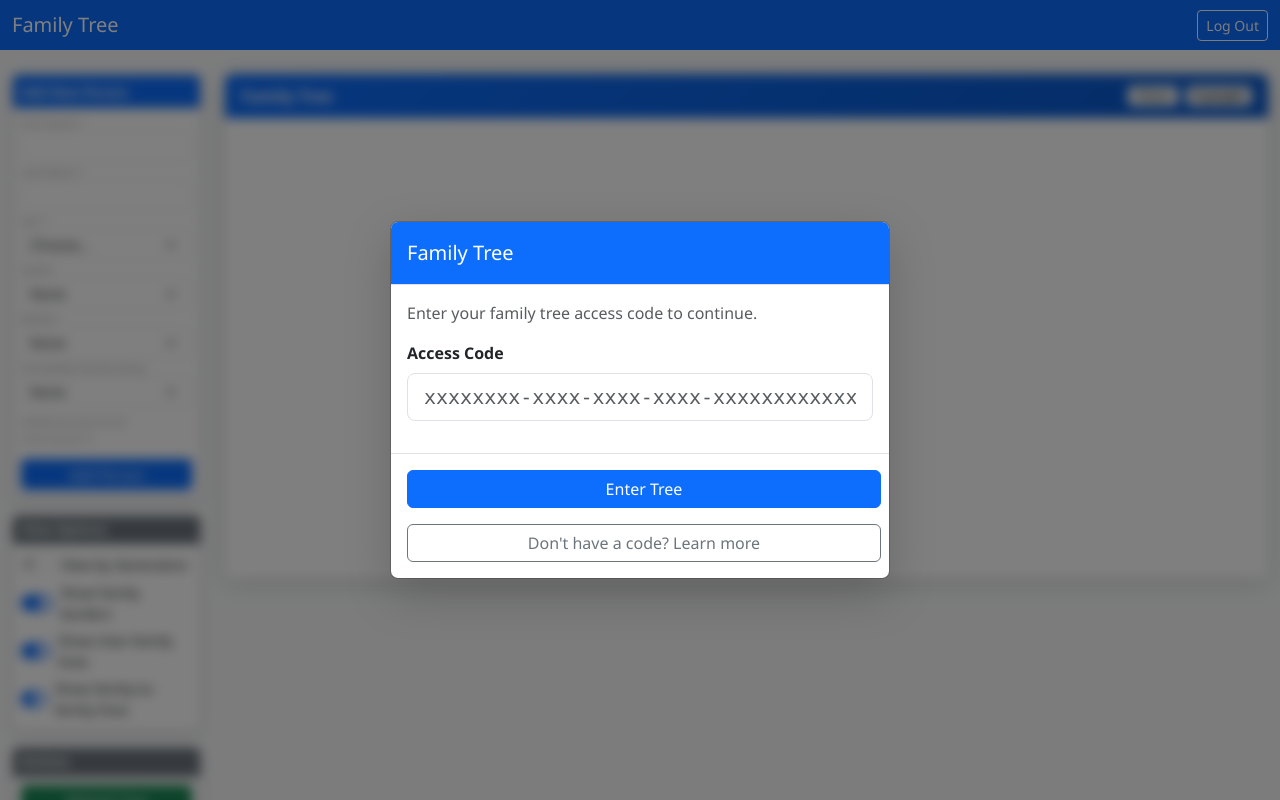
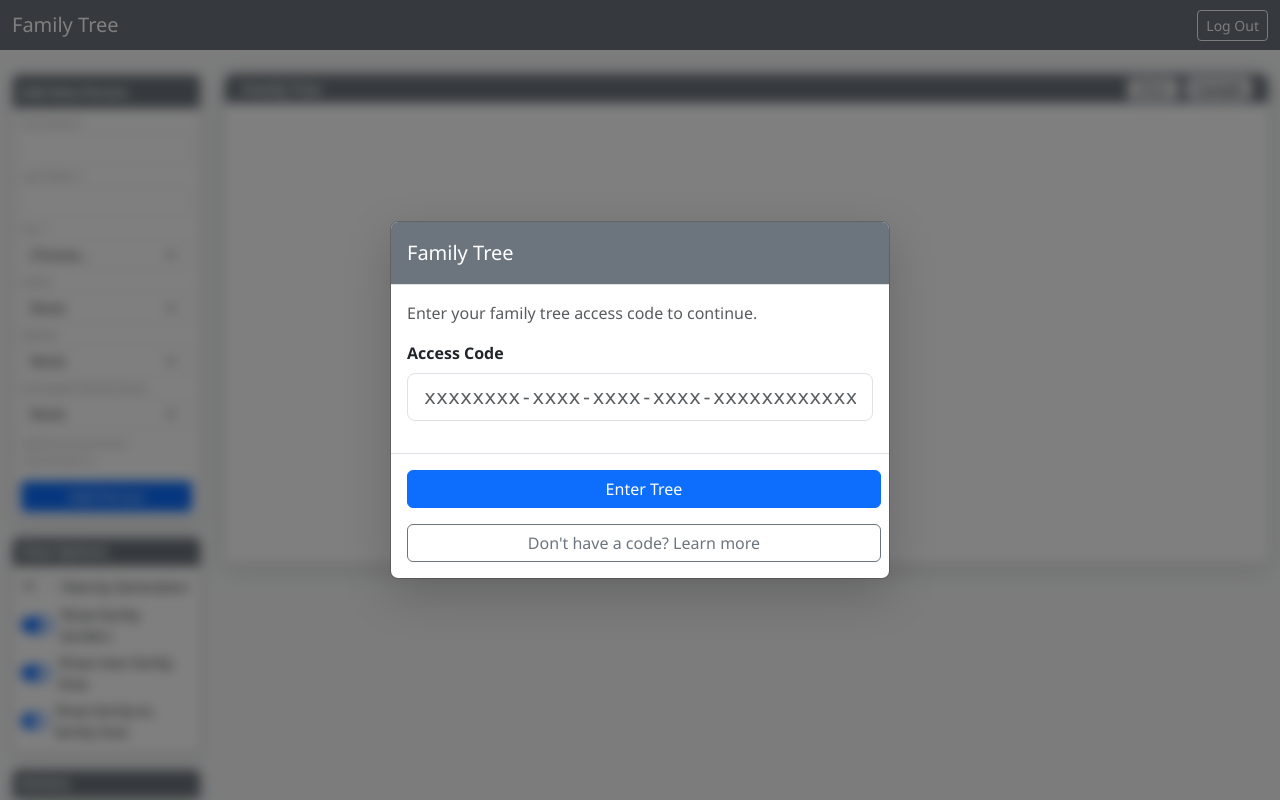
Before and after one commit to aguileraGit/familyTree, a Flask app: page / in a window 1280 px wide. Run offline with Flask 3, Linux system fonts and the light colour scheme; some libraries are stand-ins or nearby versions.

Commit message:
Adjusted card colors

```diff
--- a/templates/index.html
+++ b/templates/index.html
@@ -18,7 +18,6 @@
         .node-year { font-size: 9px; fill: #666; pointer-events: none; text-anchor: middle; }
         .edge-father { stroke: #a8c8f0; stroke-width: 1.5; fill: none; opacity: 0.6; }
         .edge-mother { stroke: #f5b8d4; stroke-width: 1.5; fill: none; opacity: 0.6; }
-        #tree-info-bar { background: linear-gradient(135deg, #0d6efd, #0a58ca); color: white; padding: 10px 16px; border-radius: 8px 8px 0 0; }
         .badge-male { background-color: #4a90e2; }
         .badge-female { background-color: #e94b8f; }
         .badge-group { background-color: #6c757d; margin-right: 2px; }
@@ -26,10 +25,8 @@
         #person-details.show { display: block; }
         .col-md-10 { filter: drop-shadow(0 4px 12px rgba(0,0,0,0.15)); }
         .card.mb-3 { box-shadow: 0 4px 12px rgba(0,0,0,0.1); }
-
-        /* Compact form */
-        .ff { margin-bottom: 3px; }
-        .ff label { display: block; font-size: 0.67rem; color: #999; margin-bottom: 0; line-height: 1.4; }
+        .ff { margin-bottom: 5px; }
+        .ff label { display: block; font-size: 0.67rem; color: #999; margin-bottom: 2px; line-height: 1.4; }
         .extra-toggle { font-size: 0.72rem; color: #aaa; cursor: pointer; text-decoration: none; display: block; margin: 6px 0 3px; }
         .extra-toggle:hover { color: #666; }
     </style>
@@ -40,7 +37,7 @@
 <div class="modal fade" id="access-modal" data-bs-backdrop="static" data-bs-keyboard="false" tabindex="-1">
     <div class="modal-dialog modal-dialog-centered">
         <div class="modal-content shadow-lg">
-            <div class="modal-header bg-primary text-white">
+            <div class="modal-header bg-secondary text-white">
                 <h5 class="modal-title">Family Tree</h5>
             </div>
             <div class="modal-body">
@@ -63,7 +60,7 @@
 <div class="modal fade" id="new-family-modal" tabindex="-1">
     <div class="modal-dialog modal-dialog-centered">
         <div class="modal-content">
-            <div class="modal-header bg-primary text-white">
+            <div class="modal-header bg-secondary text-white">
                 <h5 class="modal-title">Add New Family Group</h5>
                 <button type="button" class="btn-close btn-close-white" data-bs-dismiss="modal" onclick="onNewFamilyModalCancel()"></button>
             </div>
@@ -84,7 +81,7 @@
 <div class="modal fade" id="groups-modal" tabindex="-1">
     <div class="modal-dialog">
         <div class="modal-content">
-            <div class="modal-header bg-primary text-white">
+            <div class="modal-header bg-secondary text-white">
                 <h5 class="modal-title">Manage Family Groups</h5>
                 <button type="button" class="btn-close btn-close-white" data-bs-dismiss="modal"></button>
             </div>
@@ -100,7 +97,7 @@
 </div>
 
 <!-- Navbar -->
-<nav class="navbar navbar-dark bg-primary">
+<nav class="navbar navbar-dark bg-secondary">
     <div class="container-fluid">
         <span class="navbar-brand mb-0 h1">Family Tree</span>
         <div class="d-flex align-items-center gap-2">
@@ -119,22 +116,14 @@
 
             <!-- Add / Edit Person -->
             <div class="card mb-3">
-                <div class="card-header bg-primary text-white py-1 px-2">
+                <div class="card-header bg-secondary text-white py-1 px-2">
                     <span id="form-title" style="font-size:0.82rem;font-weight:600;">Add New Person</span>
                 </div>
                 <div class="card-body p-2">
                     <form id="person-form">
                         <input type="hidden" id="edit-person-id">
-
-                        <!-- Always visible -->
-                        <div class="ff">
-                            <label>First Name *</label>
-                            <input type="text" class="form-control form-control-sm" id="first_name" required>
-                        </div>
-                        <div class="ff">
-                            <label>Last Name *</label>
-                            <input type="text" class="form-control form-control-sm" id="last_name" required>
-                        </div>
+                        <div class="ff"><label>First Name *</label><input type="text" class="form-control form-control-sm" id="first_name" required></div>
+                        <div class="ff"><label>Last Name *</label><input type="text" class="form-control form-control-sm" id="last_name" required></div>
                         <div class="ff">
                             <label>Sex *</label>
                             <select class="form-select form-select-sm" id="sex" required>
@@ -143,14 +132,8 @@
                                 <option value="female">Female</option>
                             </select>
                         </div>
-                        <div class="ff">
-                            <label>Father</label>
-                            <select class="form-select form-select-sm" id="father_id"><option value="">None</option></select>
-                        </div>
-                        <div class="ff">
-                            <label>Mother</label>
-                            <select class="form-select form-select-sm" id="mother_id"><option value="">None</option></select>
-                        </div>
+                        <div class="ff"><label>Father</label><select class="form-select form-select-sm" id="father_id"><option value="">None</option></select></div>
+                        <div class="ff"><label>Mother</label><select class="form-select form-select-sm" id="mother_id"><option value="">None</option></select></div>
                         <div class="ff">
                             <label>Immediate Family Group</label>
                             <select class="form-select form-select-sm" id="family_group_primary" onchange="onPrimaryGroupChange()">
@@ -158,41 +141,19 @@
                                 <option value="__new__">+ Add New Family Group</option>
                             </select>
                         </div>
-
-                        <!-- Collapse toggle -->
-                        <a class="extra-toggle" data-bs-toggle="collapse" data-bs-target="#extra-fields">
-                            Additional personal information ▾
-                        </a>
-
-                        <!-- Collapsible fields -->
+                        <a class="extra-toggle" data-bs-toggle="collapse" data-bs-target="#extra-fields">Additional personal information ▾</a>
                         <div class="collapse" id="extra-fields">
-                            <div class="ff">
-                                <label>Middle Name</label>
-                                <input type="text" class="form-control form-control-sm" id="middle_name">
-                            </div>
-                            <div class="ff">
-                                <label>Nickname</label>
-                                <input type="text" class="form-control form-control-sm" id="nick_name">
-                            </div>
+                            <div class="ff"><label>Middle Name</label><input type="text" class="form-control form-control-sm" id="middle_name"></div>
+                            <div class="ff"><label>Nickname</label><input type="text" class="form-control form-control-sm" id="nick_name"></div>
                             <div class="ff">
                                 <label>Also Member Of</label>
                                 <select class="form-select form-select-sm" id="family_groups_secondary" multiple style="height:58px;"></select>
                                 <div style="font-size:0.65rem;color:#bbb;">Hold Ctrl/Cmd to select multiple. Ctrl-Click to deselect.</div>
                             </div>
-                            <div class="ff">
-                                <label>Birthday</label>
-                                <input type="date" class="form-control form-control-sm" id="birthday">
-                            </div>
-                            <div class="ff">
-                                <label>Place of Birth</label>
-                                <input type="text" class="form-control form-control-sm" id="place_of_birth">
-                            </div>
-                            <div class="ff">
-                                <label>Current Location</label>
-                                <input type="text" class="form-control form-control-sm" id="current_location">
-                            </div>
+                            <div class="ff"><label>Birthday</label><input type="date" class="form-control form-control-sm" id="birthday"></div>
+                            <div class="ff"><label>Place of Birth</label><input type="text" class="form-control form-control-sm" id="place_of_birth"></div>
+                            <div class="ff"><label>Current Location</label><input type="text" class="form-control form-control-sm" id="current_location"></div>
                         </div>
-
                         <button type="submit" class="btn btn-primary btn-sm w-100 mt-2" id="submit-btn">Add Person</button>
                         <button type="button" class="btn btn-secondary btn-sm w-100 mt-1" id="cancel-btn" style="display:none;" onclick="cancelEdit()">Cancel</button>
                     </form>
@@ -237,8 +198,8 @@
 
         <!-- Main Panel -->
         <div class="col-md-10">
-            <div id="tree-info-bar" class="d-flex justify-content-between align-items-center">
-                <div><div class="fw-semibold" id="bar-tree-name">Family Tree</div></div>
+            <div class="d-flex justify-content-between align-items-center bg-secondary text-white py-1 px-3" style="border-radius:8px 8px 0 0;">
+                <div class="fw-semibold small" id="bar-tree-name">Family Tree</div>
                 <div class="d-flex align-items-center gap-2">
                     <button class="btn btn-light btn-sm py-0 px-2" style="font-size:0.75rem;line-height:1.5;" onclick="shareAccessCode()">Share</button>
                     <span class="badge bg-light text-dark" id="tree-stats">0 people</span>
@@ -246,7 +207,7 @@
             </div>
             <div id="tree-container"><svg id="tree-svg"></svg></div>
             <div class="card mt-3" id="person-details">
-                <div class="card-header bg-info text-white py-1 px-2" style="font-size:0.82rem;font-weight:600;">Person Details</div>
+                <div class="card-header bg-secondary text-white py-1 px-2" style="font-size:0.82rem;font-weight:600;">Person Details</div>
                 <div class="card-body p-2" id="person-details-content"></div>
             </div>
         </div>
@@ -500,19 +461,15 @@ function renderTree() {
     window.treeData.nodes.forEach(person => {
         const pos = window.positions[person.id];
         if (!pos) return;
-
         const grp = document.createElementNS('http://www.w3.org/2000/svg', 'g');
         grp.setAttribute('transform', 'translate(' + pos.x + ',' + pos.y + ')');
         grp.setAttribute('data-id', person.id);
-
         drawGroupCircle(grp, 22, person.family_groups);
-
         const sexRing = document.createElementNS('http://www.w3.org/2000/svg', 'circle');
         sexRing.setAttribute('r', '22'); sexRing.setAttribute('fill', 'none');
         sexRing.setAttribute('stroke', person.sex === 'M' ? '#4a90e2' : '#e94b8f');
         sexRing.setAttribute('stroke-width', '3'); sexRing.setAttribute('pointer-events', 'none');
         grp.appendChild(sexRing);
-
         nodeG.node().appendChild(grp);
         nodeElMap[person.id] = grp;
 
@@ -538,7 +495,6 @@ function renderTree() {
             moved = false;
             dragStartX = e.clientX; dragStartY = e.clientY;
             origX = window.positions[person.id].x; origY = window.positions[person.id].y;
-
             function onMouseMove(ev) {
                 const gEl = document.getElementById('tree-g');
                 const scale = gEl.getCTM() ? gEl.getCTM().a : 1;
@@ -555,7 +511,6 @@ function renderTree() {
                 if (yr) { yr.setAttribute('x', window.positions[person.id].x); yr.setAttribute('y', window.positions[person.id].y + 48); }
                 drawEdges();
             }
-
             function onMouseUp() {
                 document.removeEventListener('mousemove', onMouseMove);
                 document.removeEventListener('mouseup', onMouseUp);
@@ -651,8 +606,8 @@ function drawGroupOutlines() {
                 if (window.positions[m.id]) memberOrigPositions[m.id] = { x: window.positions[m.id].x, y: window.positions[m.id].y };
             });
             function onMouseMove(ev) {
-                const gEl = document.getElementById('tree-g');
-                const scale = gEl.getCTM() ? gEl.getCTM().a : 1;
+                const gEl2 = document.getElementById('tree-g');
+                const scale = gEl2.getCTM() ? gEl2.getCTM().a : 1;
                 const dx = (ev.clientX - dragStartX) / scale;
                 const dy = (ev.clientY - dragStartY) / scale;
                 if (Math.abs(dx) > 2 || Math.abs(dy) > 2) moved = true;
@@ -663,12 +618,12 @@ function drawGroupOutlines() {
                     window.positions[m.id].y = memberOrigPositions[m.id].y + dy;
                     const nodeEl = document.querySelector('g[data-id="' + m.id + '"]');
                     if (nodeEl) nodeEl.setAttribute('transform', 'translate(' + window.positions[m.id].x + ',' + window.positions[m.id].y + ')');
-                    const textG = document.getElementById('labels');
-                    if (textG) {
-                        const lbl2 = textG.querySelector('[data-label-id="' + m.id + '"]');
-                        if (lbl2) { lbl2.setAttribute('x', window.positions[m.id].x); lbl2.setAttribute('y', window.positions[m.id].y + 35); }
-                        const yr = textG.querySelector('[data-year-id="' + m.id + '"]');
-                        if (yr) { yr.setAttribute('x', window.positions[m.id].x); yr.setAttribute('y', window.positions[m.id].y + 48); }
+                    const tG = document.getElementById('labels');
+                    if (tG) {
+                        const l = tG.querySelector('[data-label-id="' + m.id + '"]');
+                        if (l) { l.setAttribute('x', window.positions[m.id].x); l.setAttribute('y', window.positions[m.id].y + 35); }
+                        const y = tG.querySelector('[data-year-id="' + m.id + '"]');
+                        if (y) { y.setAttribute('x', window.positions[m.id].x); y.setAttribute('y', window.positions[m.id].y + 48); }
                     }
                 });
                 const newMinX = Math.min.apply(null, members.map(m => window.positions[m.id].x)) - RADIUS - PAD;
@@ -678,9 +633,9 @@ function drawGroupOutlines() {
                 rect.setAttribute('x', newMinX); rect.setAttribute('y', newMinY);
                 rect.setAttribute('width', newMaxX - newMinX); rect.setAttribute('height', newMaxY - newMinY);
                 lbl.setAttribute('x', newMinX + 10); lbl.setAttribute('y', newMinY + 16);
-                const edgeG = document.getElementById('edges');
-                if (edgeG) {
-                    edgeG.querySelectorAll('line').forEach((line, i) => {
+                const edgeG2 = document.getElementById('edges');
+                if (edgeG2) {
+                    edgeG2.querySelectorAll('line').forEach((line, i) => {
                         const edge = window.treeData.edges[i];
                         if (!edge) return;
                         const s = window.positions[edge.source], t = window.positions[edge.target];
@@ -756,8 +711,8 @@ async function onGenerationToggle(checked) {
 function setFormDisabled(disabled) {
     document.getElementById('person-form').querySelectorAll('input, select, button, textarea').forEach(el => { el.disabled = disabled; });
     const header = document.getElementById('form-title').closest('.card-header');
-    if (disabled) header.classList.replace('bg-primary', 'bg-secondary');
-    else header.classList.replace('bg-secondary', 'bg-primary');
+    if (disabled) header.classList.replace('bg-secondary', 'bg-dark');
+    else header.classList.replace('bg-dark', 'bg-secondary');
 }
 
 async function applyGenerationLayout() {
@@ -918,7 +873,6 @@ async function showPersonDetails(personId) {
         const sexBadge = p.sex === 'M' ? 'badge-male' : 'badge-female';
         const sexText  = p.sex === 'M' ? 'Male' : 'Female';
         const content  = document.getElementById('person-details-content');
-
         const row = document.createElement('div'); row.className = 'row';
         const col = document.createElement('div'); col.className = 'col';
         const h6  = document.createElement('h6'); h6.className = 'mb-1'; h6.textContent = displayName(p); col.appendChild(h6);
@@ -956,7 +910,6 @@ async function showPersonDetails(personId) {
 }
 
 async function editPerson(personId) {
-    console.log('[DEBUG] editPerson:', personId);
     try {
         const pRes    = await fetch('/api/person/' + personId, { headers: apiHeaders() });
         const pData   = await pRes.json();
@@ -967,7 +920,6 @@ async function editPerson(personId) {
         const personGroups   = p.family_groups || [];
         const primaryUuid    = personGroups[0] || '';
         const secondaryUuids = personGroups.slice(1);
-
         document.getElementById('edit-person-id').value    = personId;
         document.getElementById('first_name').value        = p.first_name || '';
         document.getElementById('middle_name').value       = p.middle_name || '';
@@ -986,16 +938,13 @@ async function editPerson(personId) {
             document.getElementById('father_id').value = parData.parents.father ? parData.parents.father.id : '';
             document.getElementById('mother_id').value = parData.parents.mother ? parData.parents.mother.id : '';
         }
-
-        // Auto-expand if optional fields have values
         const hasOptional = p.middle_name || p.nick_name || p.birthday || p.place_of_birth || p.current_location || secondaryUuids.length > 0;
         if (hasOptional) bootstrap.Collapse.getOrCreateInstance(document.getElementById('extra-fields')).show();
-
         document.getElementById('form-title').textContent   = 'Edit Person';
         document.getElementById('submit-btn').textContent   = 'Update Person';
         document.getElementById('cancel-btn').style.display = 'block';
         window.scrollTo({ top: 0, behavior: 'smooth' });
-    } catch (e) { console.error('[DEBUG] editPerson failed:', e); alert('Failed to load person for editing: ' + e.message); }
+    } catch (e) { alert('Failed to load person for editing: ' + e.message); }
 }
 
 function cancelEdit() {
@@ -1019,7 +968,7 @@ function renderGroupsList() {
         const input = document.createElement('input'); input.type = 'text'; input.className = 'form-control form-control-sm'; input.value = name; input.id = 'group-name-' + uuid;
         input.addEventListener('keydown', e => { if (e.key === 'Enter') renameFamilyGroup(uuid); });
         const rb = document.createElement('button'); rb.className = 'btn btn-outline-primary btn-sm'; rb.innerHTML = '<i class="bi bi-check"></i>'; rb.addEventListener('click', () => renameFamilyGroup(uuid));
-        const db = document.createElement('button'); db.className = 'btn btn-outline-danger btn-sm';  db.innerHTML = '<i class="bi bi-trash"></i>';  db.addEventListener('click', () => deleteFamilyGroup(uuid));
+        const db = document.createElement('button'); db.className = 'btn btn-outline-danger btn-sm'; db.innerHTML = '<i class="bi bi-trash"></i>'; db.addEventListener('click', () => deleteFamilyGroup(uuid));
         div.appendChild(input); div.appendChild(rb); div.appendChild(db); container.appendChild(div);
     });
 }
```
Also changed, not shown: todo.md (+6 -31 lines).
